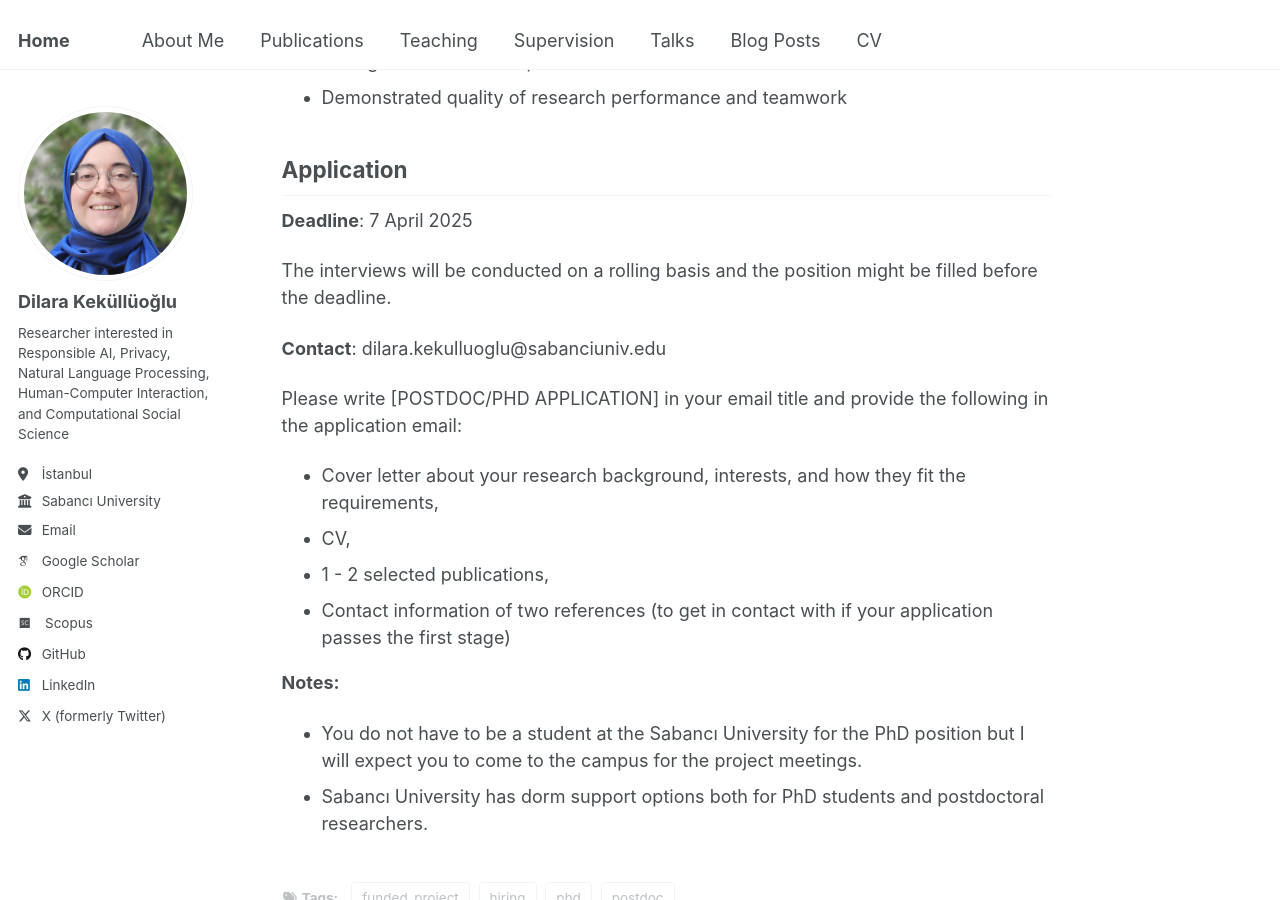
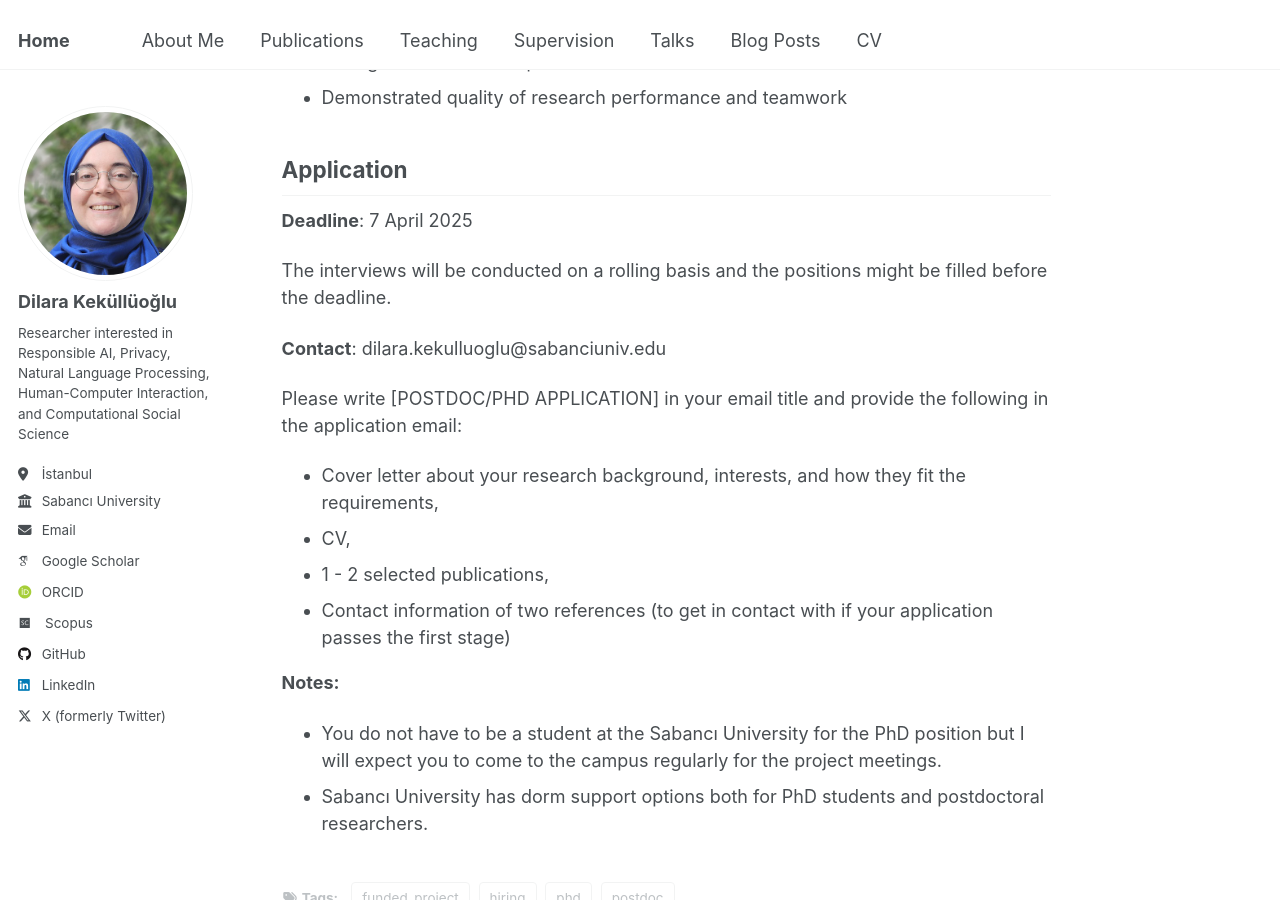
Before and after one commit to dilarakkl/dilarakkl.github.io, a Jekyll site: the page built from _posts/2025-02-19-hiring.md, in a window 1280 px wide and 900 px high, scrolled down 1178 px. Built offline with Jekyll 4.4.1, drawn with Linux system fonts in a browser that asks for light colours; some web fonts are replaced.

Commit message:
Update 2025-02-19-hiring.md

```diff
--- a/_posts/2025-02-19-hiring.md
+++ b/_posts/2025-02-19-hiring.md
@@ -43,7 +43,7 @@ Application
 
 **Deadline**: 7 April 2025
 
-The interviews will be conducted on a rolling basis and the position might be filled before the deadline.
+The interviews will be conducted on a rolling basis and the positions might be filled before the deadline.
 
 **Contact**: dilara.kekulluoglu@sabanciuniv.edu
 
@@ -54,5 +54,5 @@ Please write [POSTDOC/PHD APPLICATION] in your email title and provide the follo
 * Contact information of two references (to get in contact with if your application passes the first stage)
 
 **Notes:**
-* You do not have to be a student at the Sabancı University for the PhD position but I will expect you to come to the campus for the project meetings.
+* You do not have to be a student at the Sabancı University for the PhD position but I will expect you to come to the campus regularly for the project meetings.
 * Sabancı University has dorm support options both for PhD students and postdoctoral researchers.
```
